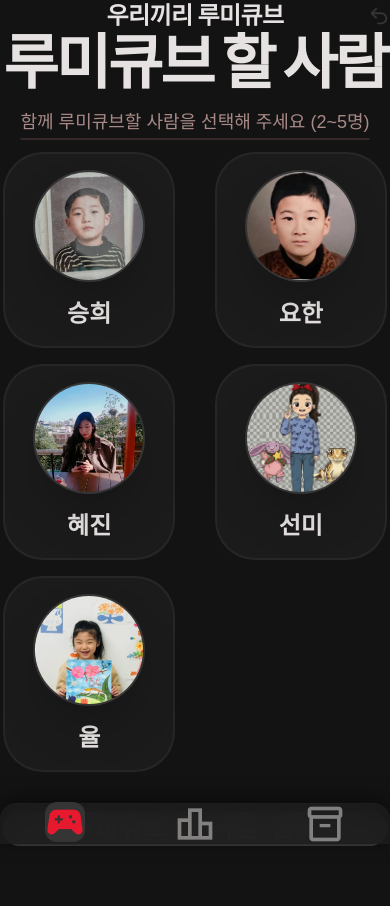
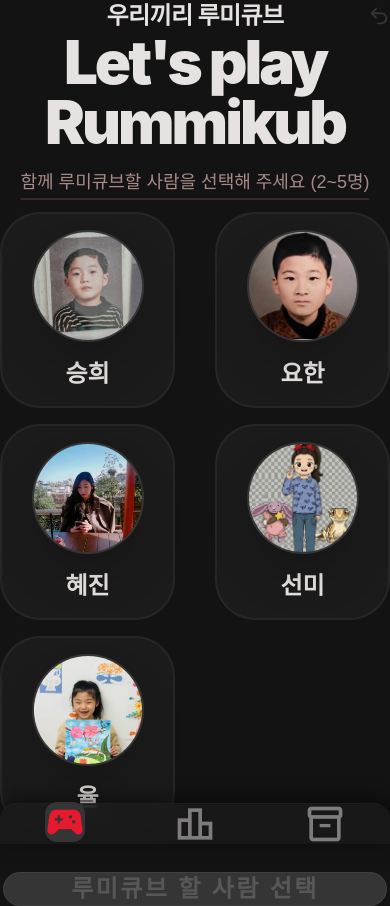
Before and after one commit to allbonykm/rummikub, a React (Vite) app: page / in a window 390 px wide. Before the commit the page ends 846 px from the top, so only its background shows below. Built offline with nearby package versions, Linux system fonts and the light colour scheme; no server answers; a web font is replaced by a local one.

Commit message:
fix(UI): 모바일 하단 네비게이션이 콘텐츠를 가리는 현상 방지를 위해 하단 스크롤 여백 추가

```diff
--- a/src/components/Arena/PlayerSelection.jsx
+++ b/src/components/Arena/PlayerSelection.jsx
@@ -7,14 +7,14 @@
  */
 export default function PlayerSelection({ selectedIds, onToggle, onStart }) {
   return (
-    <div className="flex flex-col items-center justify-center min-h-[80vh] px-6 py-20 text-center">
+    <div className="flex flex-col items-center justify-center min-h-[80vh] px-6 pt-20 pb-40 text-center">
       <motion.div
         initial={{ scale: 0.9, opacity: 0 }}
         animate={{ scale: 1, opacity: 1 }}
         className="w-full max-w-2xl"
       >
         <div style={{ marginBottom: '16px' }}>
-          <h2 className="text-6xl font-black font-headline text-on-background tracking-tighter" style={{ marginBottom: '16px' }}>루미큐브 할 사람</h2>
+          <h2 className="text-6xl font-black font-headline text-on-background tracking-tighter" style={{ marginBottom: '16px' }}>Let's play Rummikub</h2>
           <p className="text-on-surface-variant text-lg font-medium opacity-70 decoration-primary/20 underline-offset-10 underline decoration-2">함께 루미큐브할 사람을 선택해 주세요 (2~5명)</p>
         </div>
 
--- a/src/components/Stats/StatsPage.jsx
+++ b/src/components/Stats/StatsPage.jsx
@@ -42,7 +42,7 @@
   }
 
   return (
-    <main className="pt-6 md:pt-10 pb-24 px-4 md:px-10 max-w-4xl w-full mx-auto">
+    <main className="pt-6 md:pt-10 pb-32 px-4 md:px-10 max-w-4xl w-full mx-auto">
       {/* Header */}
       <header className="text-center" style={{ marginBottom: '16px' }}>
         <div className="h-6 md:h-8" />
```
